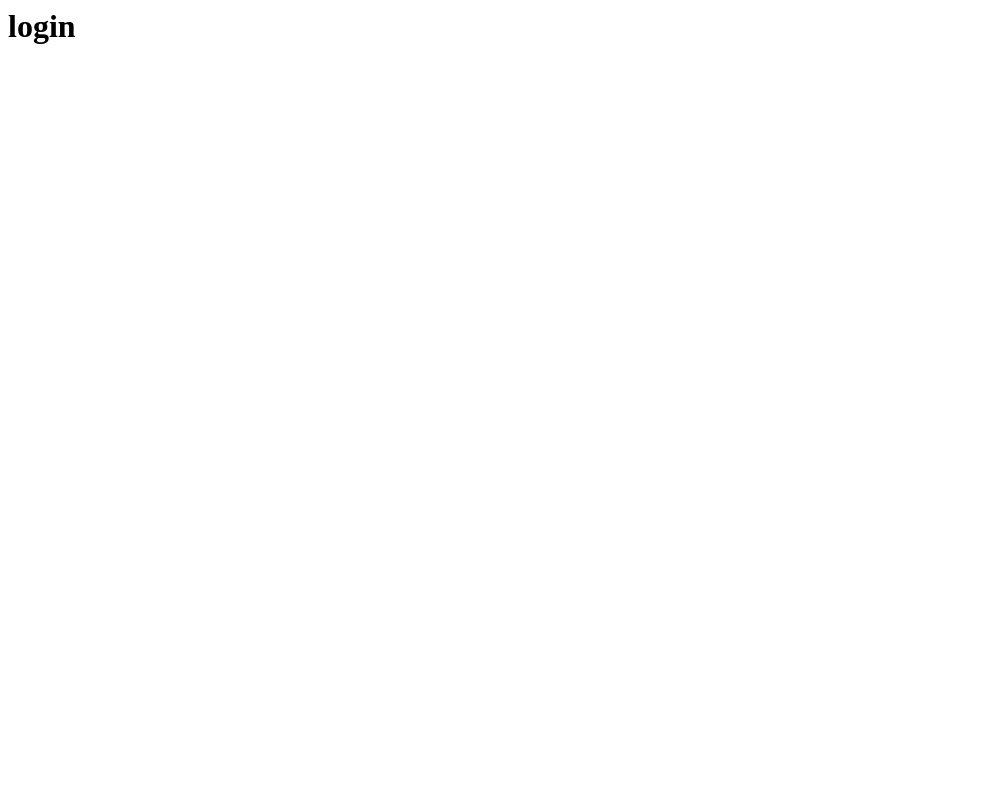
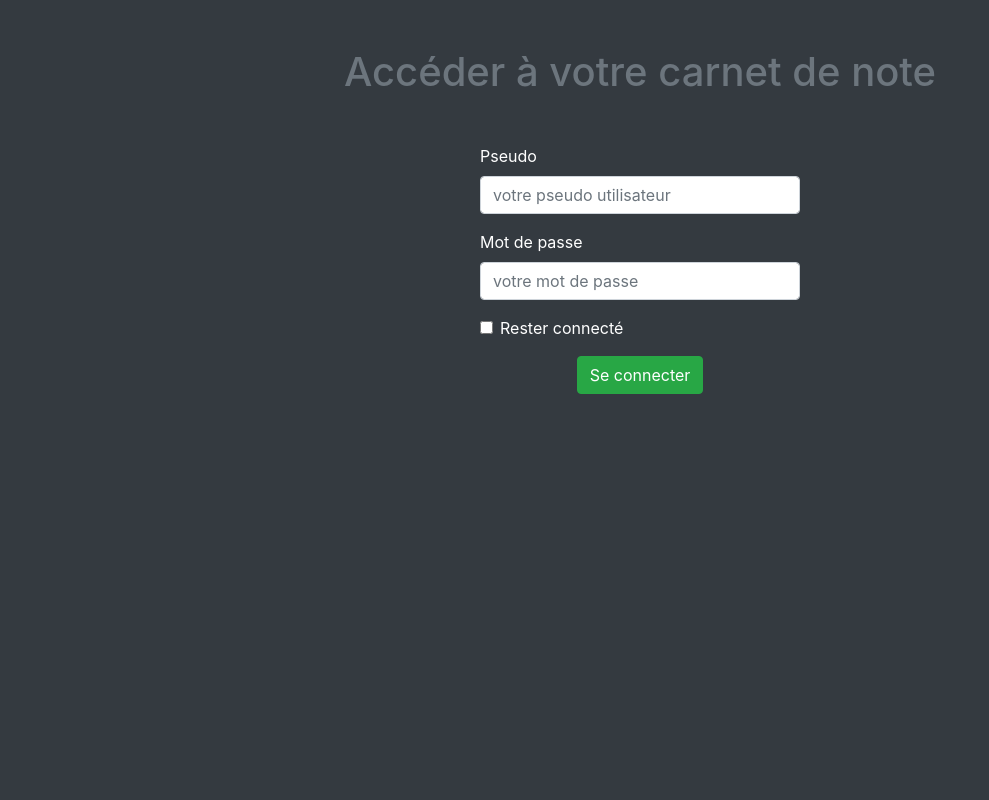
Before and after one commit to thomgo/carnet-de-notes, a Flask app: page / in a window 1280 px wide. Before the commit the part shown is almost empty. Shown: the whole page, without its empty margins (0-989 px from the left). Run offline with Flask 2, Linux system fonts and the light colour scheme; the visitor is signed in with stand-in values (Sample User, id 1); some libraries are stand-ins or nearby versions.

Commit message:
add basic style to login page

```diff
--- a/app/templates/login.html.j2
+++ b/app/templates/login.html.j2
@@ -1 +1,25 @@
-<h1>login</h1>
+{% extends "base.html.j2" %}
+{% block body %}
+  <main class="w100 bg-dark text-white pt-5" style="height: 100vh;">
+    <h1 class="text-center text-muted">Accéder à votre carnet de note</h1>
+    <div class="d-flex justify-content-center mt-5">
+      <form method="post" action="" class="w-25">
+        <div class="form-group">
+          <label>Pseudo</label>
+          <input type="text" class="form-control" placeholder="votre pseudo utilisateur">
+        </div>
+        <div class="form-group">
+          <label>Mot de passe</label>
+          <input type="password" class="form-control" placeholder="votre mot de passe">
+        </div>
+        <div class="form-group form-check">
+          <input type="checkbox" class="form-check-input" id="exampleCheck1">
+          <label class="form-check-label" for="exampleCheck1">Rester connecté</label>
+        </div>
+        <div class="text-center">
+          <button type="submit" class="btn btn-success">Se connecter</button>
+        </div>
+      </form>
+    </div>
+  </main>
+{% endblock %}
```
